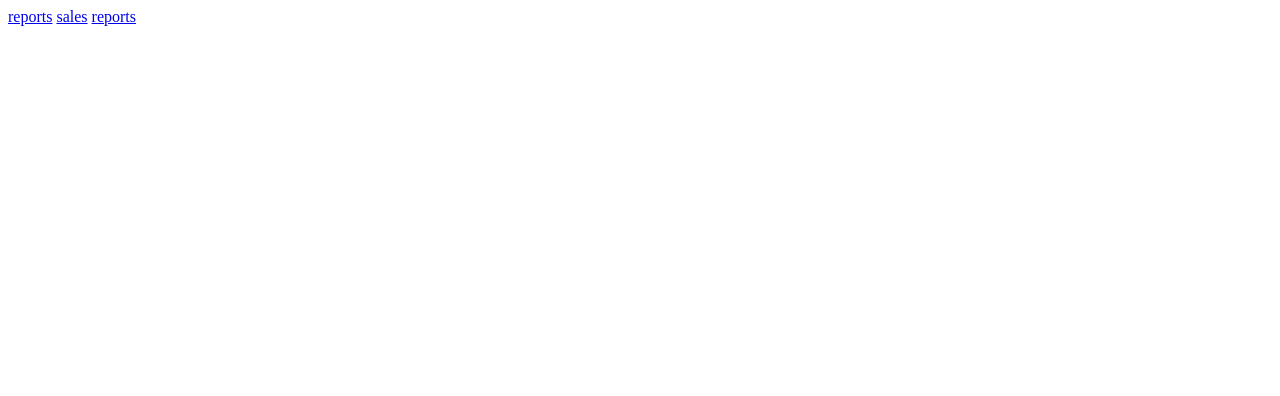
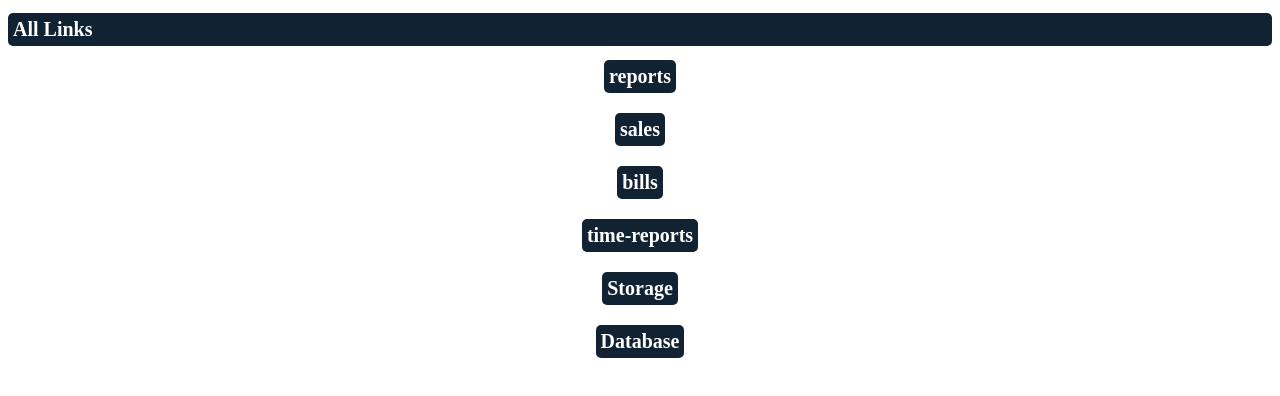
Before and after one commit to mahemoud2000/system-kasher, a plain HTML site: page index.html in a window 1280 px wide. Drawn offline with Linux system fonts and the light colour scheme.

Commit message:
Update index.html

```diff
--- a/index.html
+++ b/index.html
@@ -4,10 +4,44 @@
     <meta charset="UTF-8">
     <meta name="viewport" content="width=device-width, initial-scale=1.0">
     <title>Document</title>
+    <style>
+        .links {
+            width: 100%;
+            display: flex;
+            flex-direction: column;
+            justify-content: center;
+            align-items: center;
+            row-gap: 20px;
+        }
+        .links a {
+            text-decoration: none;
+            font-weight: bold;
+            font-size: 20px;
+            background-color: #123;
+            color: white;
+            padding: 5px;
+            border-radius: 5px;
+
+        }
+        h1 {
+            font-weight: bold;
+            font-size: 20px;
+            background-color: #123;
+            color: white;
+            padding: 5px;
+            border-radius: 5px;
+        }
+    </style>
 </head>
 <body>
-    <a href="reports.html">reports</a>
-    <a href="sales.html">sales</a>
-    <a href="reports.html">reports</a>
+    <h1>All Links</h1>
+  <div class="links">
+    <a href="html/reports.html" target="_blank">reports</a>
+    <a href="html/sales.html" target="_blank">sales</a>
+    <a href="/html/bills.html" target="_blank">bills</a>
+    <a href="html/time-reports.html" target="_blank">time-reports</a>
+    <a href="html/storage.html" target="_blank">Storage</a>
+    <a href="html/database.html" target="_blank">Database</a>
+  </div>
 </body>
 </html>
```
